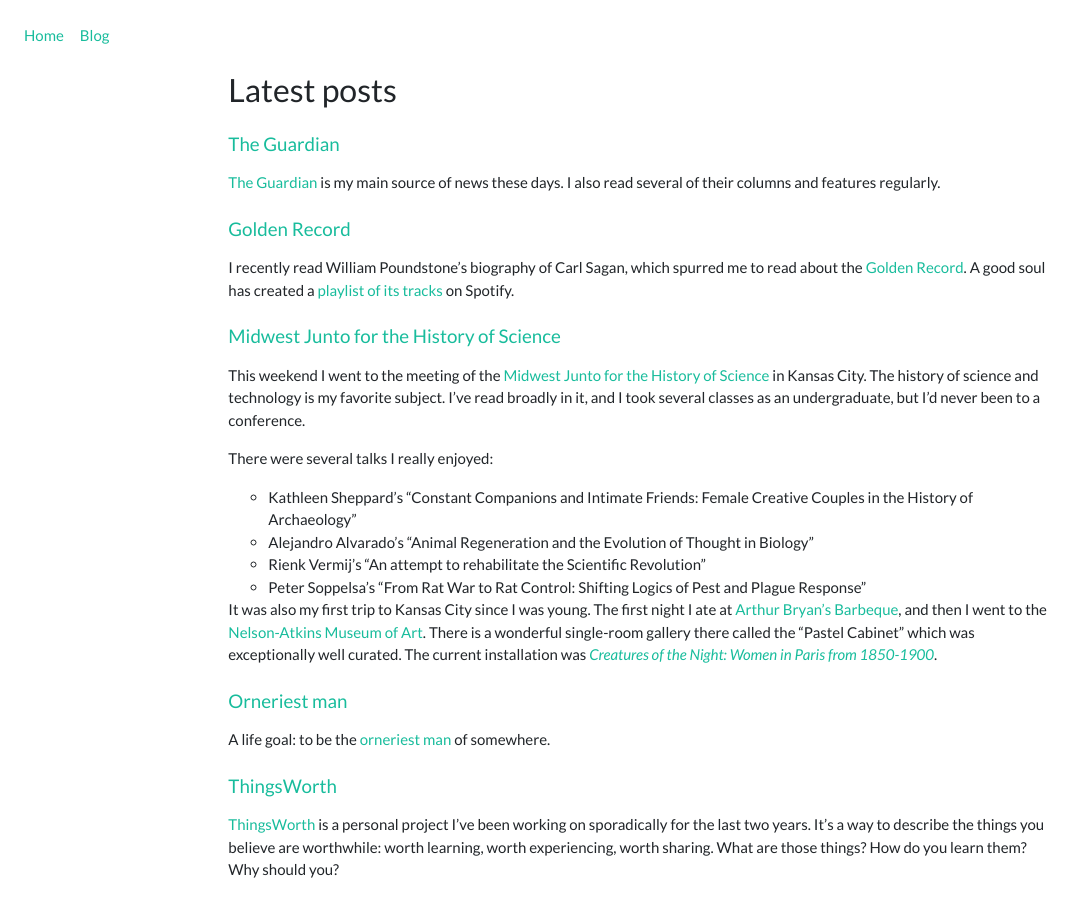
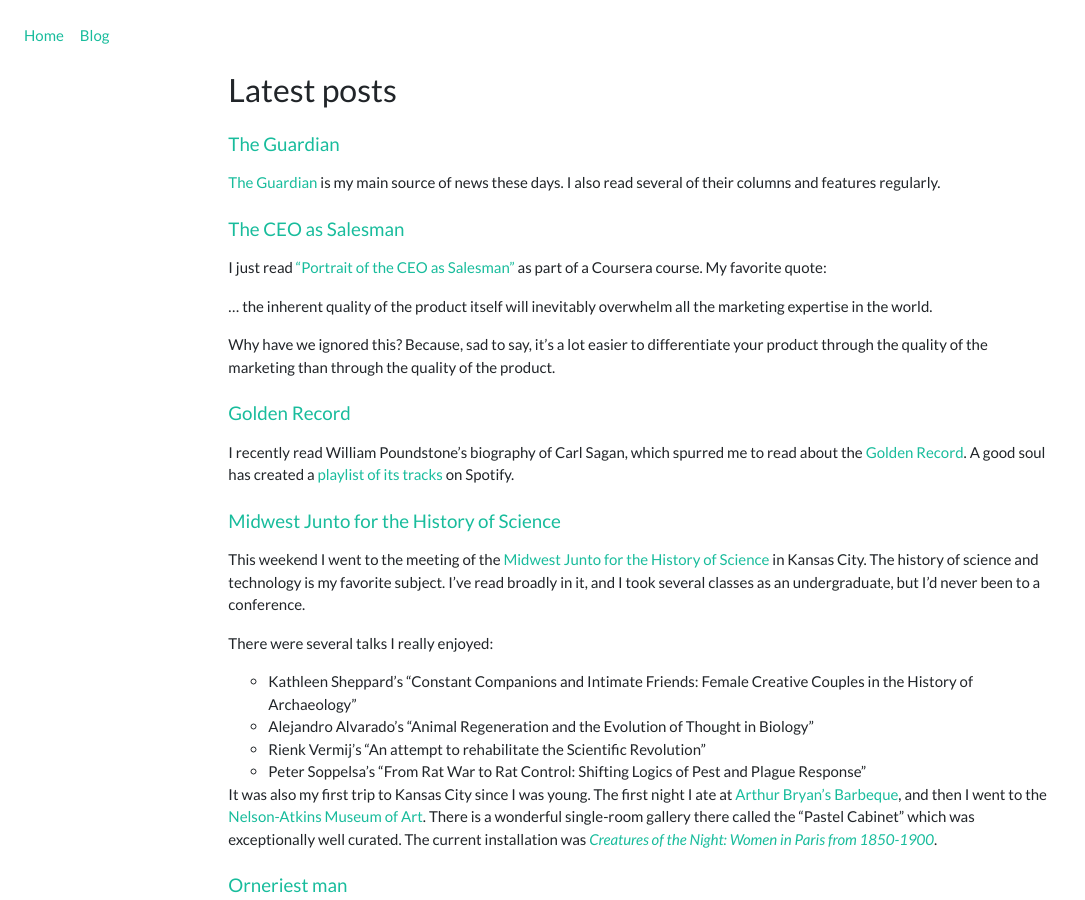
Before and after one commit to minorg/minorgordon.net, a Jekyll site: the page built from blog/index.html, in a window 1280 px wide and 900 px high. Shown: the whole window, without its empty margins (0-1085 px from the left). Built offline with Jekyll 4.4.1, drawn with Linux system fonts in a browser that asks for light colours; nearby versions of some CDN libraries.

Commit message:
new post

```diff
--- /dev/null
+++ b/_posts/2019-05-11-the-ceo-as-salesman.md
@@ -0,0 +1,12 @@
+---
+layout: post
+title:  The CEO as Salesman
+date:   2019-05-11
+categories: reading
+---
+
+I just read ["Portrait of the CEO as Salesman"](https://www.inc.com/magazine/19880301/8122.html) as part of a Coursera course. My favorite quote:
+
+> ... the inherent quality of the product itself will inevitably overwhelm all the marketing expertise in the world.
+
+> Why have we ignored this? Because, sad to say, it's a lot easier to differentiate your product through the quality of the marketing than through the quality of the product.
```
Also changed, not shown: _posts/2019-04-14-midwest-junto.md (+1 -1 lines).
